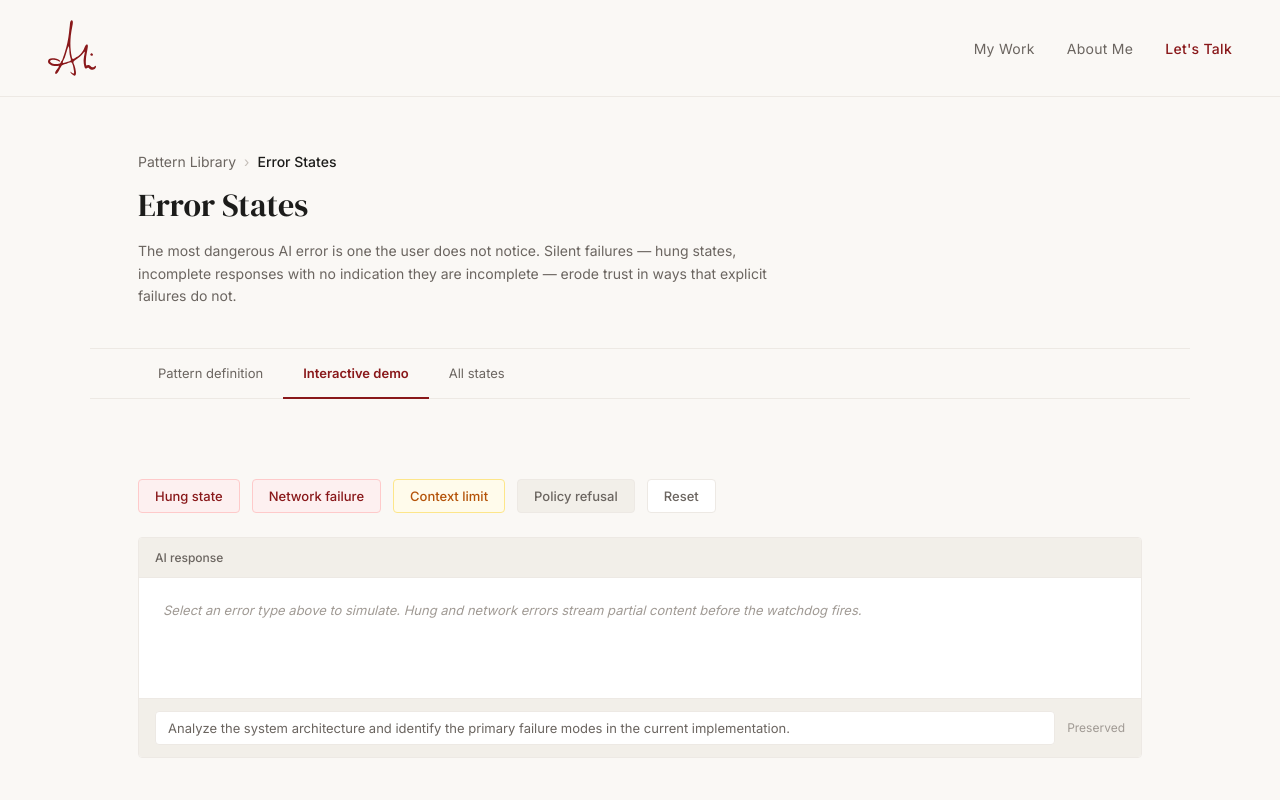
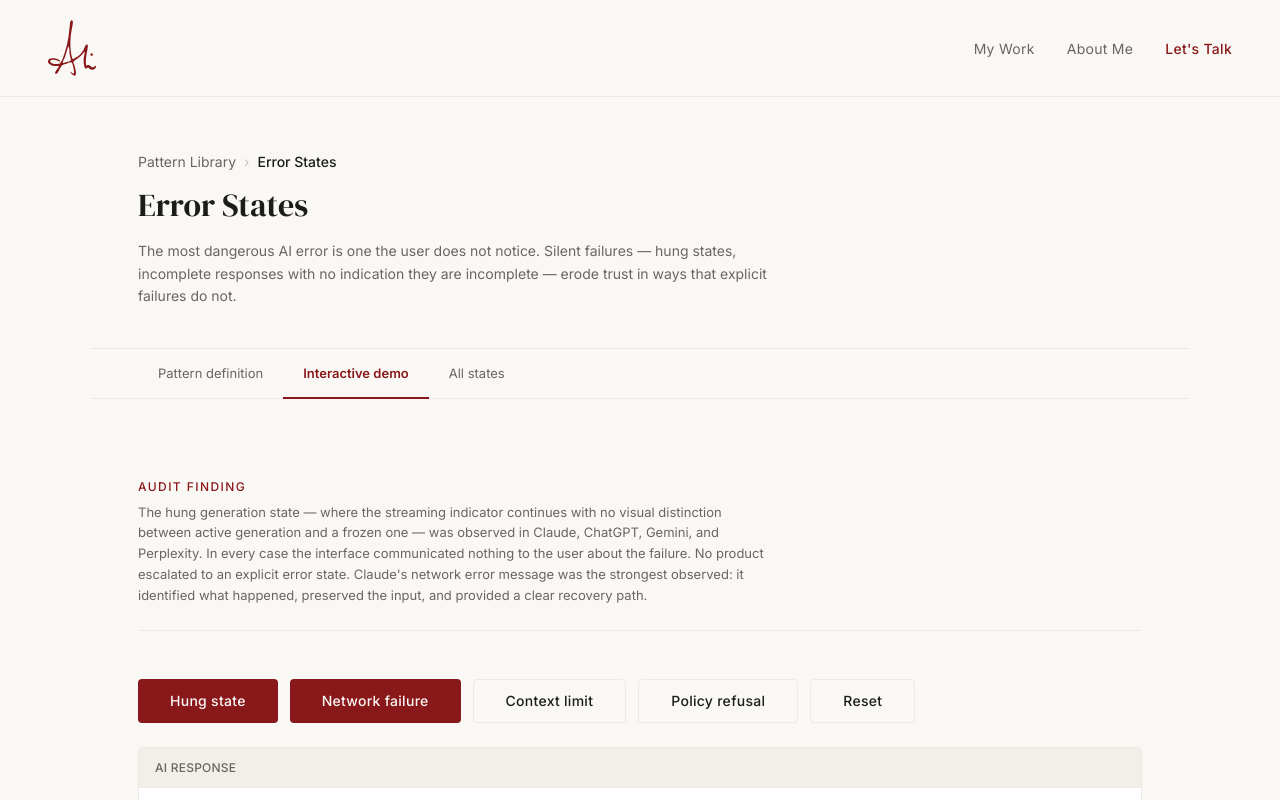
Before and after one commit to alikhandesign/alikhandesign.com, a Next.js app: page /patterns/error-states in a window 1280 px wide. Both pictures are taken after a click on the button "Interactive demo". Shown: the top 800 px of the page. Built offline with nearby package versions, Linux system fonts and the light colour scheme.

Commit message:
feat(patterns): add PatternAnnotation and per-error findings to error-states

```diff
--- a/app/patterns/error-states/page.tsx
+++ b/app/patterns/error-states/page.tsx
@@ -1,8 +1,10 @@
 'use client'
 import { useState, useEffect, useRef, CSSProperties } from 'react'
 import PatternShell from '../PatternShell'
+import PatternAnnotation from '../../components/PatternAnnotation'
 import StatusBadge from '../../components/StatusBadge'
 import InlineAlert from '../../components/InlineAlert'
+import Button from '../../components/Button'
 
 const TABS = [
   { id: 'definition', label: 'Pattern definition' },
@@ -10,52 +12,54 @@ const TABS = [
   { id: 'states',     label: 'All states' },
 ]
 
+const ANNOTATION = 'The hung generation state — where the streaming indicator continues with no visual distinction between active generation and a frozen one — was observed in Claude, ChatGPT, Gemini, and Perplexity. In every case the interface communicated nothing to the user about the failure. No product escalated to an explicit error state. Claude\'s network error message was the strongest observed: it identified what happened, preserved the input, and provided a clear recovery path.'
+
 type ErrorType = 'hung' | 'network' | 'context' | 'policy'
 type SimState  = 'idle' | 'generating' | 'errored'
 
-const PARTIAL_TEXT = 'Analyzing the system architecture, I can identify three primary failure modes in the current implementation. The first relates to connection pooling under high concurrency — specifically when'
+const PARTIAL = 'Analyzing the system architecture, I can identify three primary failure modes in the current implementation. The first relates to connection pooling under high concurrency — specifically when'
 
 const ERROR_CONFIG: Record<ErrorType, {
   title: string; message: string; cta: string; secondaryCta?: string
   variant: 'error' | 'warning' | 'neutral'
-  auditFinding: string
+  finding: string
 }> = {
   hung: {
     title: 'Generation stalled',
     message: 'The response stopped mid-stream. Your prompt has been preserved.',
     cta: 'Resume generation', secondaryCta: 'Copy partial output',
     variant: 'error',
-    auditFinding: 'Observed in Claude, ChatGPT, Gemini, and Perplexity. In every case, the streaming indicator continued running with no visual distinction between active generation and a frozen state. No product escalated to an error state — users had no signal to wait or intervene.',
+    finding: 'Observed in Claude, ChatGPT, Gemini, and Perplexity. Streaming indicator continued with no distinction between active and frozen generation. No product escalated to an error state or offered a recovery affordance.',
   },
   network: {
     title: 'Connection lost',
     message: 'Your network connection dropped. Retrying automatically in 5s.',
     cta: 'Retry now', secondaryCta: 'Copy prompt',
     variant: 'error',
-    auditFinding: 'Claude\'s network error message was the strongest in the audit: it identified what happened, noted what the user may have lost, preserved the input, and provided a clear retry path. Most products showed a generic "Something went wrong" with no recovery affordance.',
+    finding: 'Claude\'s network error message was the strongest in the audit: identified what happened, preserved the input, and provided a retry path. Most products returned a generic "Something went wrong" with no recovery affordance.',
   },
   context: {
     title: 'Context length exceeded',
     message: 'The conversation exceeds the current processing window. Trim the oldest messages to continue.',
     cta: 'Auto-trim and resubmit',
     variant: 'warning',
-    auditFinding: 'Perplexity surfaced a context-length error that communicated scale ("your conversation is too long") without telling the user what to do about it. Auto-trim as a recovery action is not offered by any product in the audit — users are left to figure out the fix manually.',
+    finding: 'Perplexity surfaced a context-length error that communicated scale without telling the user what to do. Auto-trim as a recovery action is not offered by any product in the audit — users are left to resolve it manually.',
   },
   policy: {
     title: 'Content policy',
     message: 'This request triggers a system safety block. Edit your prompt to continue.',
     cta: 'Edit prompt', secondaryCta: 'View guidelines',
     variant: 'neutral',
-    auditFinding: 'Policy refusals vary widely in specificity. Some products explain the category of restriction; others return a generic block with no context. None of the audited products offer a structured prompt-editing flow — users are returned to an empty input with no guidance on what to change.',
+    finding: 'Policy refusals vary widely in specificity across the audit. None of the products offer a structured prompt-editing flow — users are returned to an empty input with no guidance on what to change.',
   },
 }
 
 export default function ErrorStatesPage() {
-  const [activeTab, setActiveTab]   = useState('definition')
-  const [errorType, setErrorType]   = useState<ErrorType>('hung')
-  const [simState, setSimState]     = useState<SimState>('idle')
+  const [activeTab, setActiveTab]         = useState('definition')
+  const [errorType, setErrorType]         = useState<ErrorType>('hung')
+  const [simState, setSimState]           = useState<SimState>('idle')
   const [displayedText, setDisplayedText] = useState('')
-  const [countdown, setCountdown]   = useState(0)
+  const [countdown, setCountdown]         = useState(0)
   const streamRef   = useRef<ReturnType<typeof setInterval> | null>(null)
   const watchdogRef = useRef<ReturnType<typeof setTimeout> | null>(null)
   const countRef    = useRef<ReturnType<typeof setInterval> | null>(null)
@@ -67,28 +71,16 @@ export default function ErrorStatesPage() {
   }
 
   const simulate = (type: ErrorType) => {
-    clearAll()
-    setErrorType(type)
-    setDisplayedText('')
-    setCountdown(0)
-    setSimState('generating')
-
-    if (type === 'context' || type === 'policy') {
-      setTimeout(() => setSimState('errored'), 800)
-      return
-    }
-
+    clearAll(); setErrorType(type); setDisplayedText(''); setCountdown(0); setSimState('generating')
+    if (type === 'context' || type === 'policy') { setTimeout(() => setSimState('errored'), 800); return }
     let i = 0
     streamRef.current = setInterval(() => {
-      i += 3
-      setDisplayedText(PARTIAL_TEXT.slice(0, i))
-      if (i >= PARTIAL_TEXT.length) {
+      i += 3; setDisplayedText(PARTIAL.slice(0, i))
+      if (i >= PARTIAL.length) {
         clearInterval(streamRef.current!)
-        let secs = 8
-        setCountdown(secs)
+        let secs = 8; setCountdown(secs)
         countRef.current = setInterval(() => {
-          secs--
-          setCountdown(secs)
+          secs--; setCountdown(secs)
           if (secs <= 0) { clearInterval(countRef.current!); setSimState('errored') }
         }, 1000)
       }
@@ -100,62 +92,43 @@ export default function ErrorStatesPage() {
 
   const cfg = ERROR_CONFIG[errorType]
 
-  const auditCallout = simState === 'errored' ? (
-    <div style={{ marginTop: 'var(--space-4)', padding: 'var(--space-3) var(--space-4)', background: 'var(--warm-75)', borderLeft: '3px solid var(--accent)', borderRadius: '0 var(--radius) var(--radius) 0' }}>
-      <p style={{ fontSize: 'var(--text-xs)', color: 'var(--text-muted)', lineHeight: 'var(--line-height-normal)' }}>
-        <strong style={{ color: 'var(--accent)', textTransform: 'uppercase', letterSpacing: 'var(--letter-spacing-md)', fontSize: 'var(--text-xs)' }}>Audit finding —</strong>{' '}
-        {cfg.auditFinding}
-      </p>
-    </div>
-  ) : null
-
   const demo = (
     <div style={{ display: 'flex', flexDirection: 'column', gap: 'var(--space-6)' }}>
+      <PatternAnnotation finding={ANNOTATION} />
       <div style={{ display: 'flex', gap: 'var(--space-3)', flexWrap: 'wrap' }}>
-        <button onClick={() => simulate('hung')}    style={btn('var(--accent)', 'var(--accent-bg)', '#FECACA')}>Hung state</button>
-        <button onClick={() => simulate('network')} style={btn('var(--accent)', 'var(--accent-bg)', '#FECACA')}>Network failure</button>
-        <button onClick={() => simulate('context')} style={btn('#B45309', '#FFFBEB', '#FDE68A')}>Context limit</button>
-        <button onClick={() => simulate('policy')}  style={btn('var(--text-muted)', 'var(--warm-75)', 'var(--border)')}>Policy refusal</button>
-        <button onClick={reset}                     style={btn('var(--text-muted)', 'var(--surface)', 'var(--border)')}>Reset</button>
+        <Button label="Hung state"      variant="primary"   onClick={() => simulate('hung')}    arrow={false} />
+        <Button label="Network failure" variant="primary"   onClick={() => simulate('network')} arrow={false} />
+        <Button label="Context limit"   variant="secondary" onClick={() => simulate('context')} arrow={false} />
+        <Button label="Policy refusal"  variant="secondary" onClick={() => simulate('policy')}  arrow={false} />
+        <Button label="Reset"           variant="secondary" onClick={reset}                     arrow={false} />
       </div>
 
       <div style={{ border: '1px solid var(--border)', borderRadius: 'var(--radius)', background: 'var(--surface)', overflow: 'hidden' }}>
         <div style={{ padding: 'var(--space-3) var(--space-4)', borderBottom: '1px solid var(--border)', background: 'var(--warm-75)', display: 'flex', justifyContent: 'space-between', alignItems: 'center' }}>
-          <span style={{ fontSize: 'var(--text-xs)', color: 'var(--text-muted)', fontWeight: 'var(--font-weight-medium)' }}>AI response</span>
+          <span style={{ fontSize: 'var(--text-xs)', color: 'var(--text-muted)', fontWeight: 'var(--font-weight-medium)', letterSpacing: 'var(--letter-spacing-sm)', textTransform: 'uppercase' }}>AI response</span>
           {simState === 'generating' && <StatusBadge state="streaming" label="Generating" pulse />}
           {simState === 'errored'    && <StatusBadge state="error"     label="Error" />}
         </div>
 
         <div style={{ padding: 'var(--space-6)', minHeight: 120, display: 'flex', flexDirection: 'column', gap: 'var(--space-4)' }}>
-          {simState === 'idle' && (
-            <p style={{ color: 'var(--text-faint)', fontSize: 'var(--text-sm)', fontStyle: 'italic' }}>
-              Select an error type above to simulate. Hung and network errors stream partial content before the watchdog fires.
-            </p>
-          )}
+          {simState === 'idle' && <p style={{ color: 'var(--text-faint)', fontSize: 'var(--text-sm)', fontStyle: 'italic' }}>Select an error type above. Hung and network errors stream partial content before the watchdog fires.</p>}
           {simState === 'generating' && !displayedText && (
             <div style={{ display: 'flex', gap: 'var(--space-2)', alignItems: 'center' }}>
-              {[0,1,2].map(i => (
-                <span key={i} style={{ width:6, height:6, borderRadius:'50%', background:'var(--text-faint)', display:'block', animation:`bounce 1.2s ease-in-out ${i*0.2}s infinite` }} />
-              ))}
+              {[0,1,2].map(i => <span key={i} style={{ width:6, height:6, borderRadius:'50%', background:'var(--text-faint)', display:'block', animation:`bounce 1.2s ease-in-out ${i*0.2}s infinite` }} />)}
               <style>{`@keyframes bounce{0%,80%,100%{transform:translateY(0)}40%{transform:translateY(-6px)}}`}</style>
             </div>
           )}
           {displayedText && (
             <p style={{ fontSize: 'var(--text-base)', color: 'var(--text)', lineHeight: 'var(--line-height-loose)' }}>
               {displayedText}
-              {simState === 'generating' && (
-                <span style={{ display:'inline-block', width:2, height:'1em', background:'var(--text)', marginLeft:2, animation:'blink 1s step-end infinite', verticalAlign:'text-bottom' }} />
-              )}
+              {simState === 'generating' && <span style={{ display:'inline-block', width:2, height:'1em', background:'var(--text)', marginLeft:2, animation:'blink 1s step-end infinite', verticalAlign:'text-bottom' }} />}
               <style>{`@keyframes blink{50%{opacity:0}}`}</style>
             </p>
           )}
           {simState === 'errored' && (
-            <InlineAlert
-              variant={cfg.variant}
-              title={cfg.title}
+            <InlineAlert variant={cfg.variant} title={cfg.title}
               action={{ label: cfg.cta, onClick: () => { reset(); if (errorType === 'hung' || errorType === 'network') simulate(errorType) } }}
-              secondaryAction={cfg.secondaryCta ? { label: cfg.secondaryCta, onClick: () => {} } : undefined}
-            >
+              secondaryAction={cfg.secondaryCta ? { label: cfg.secondaryCta, onClick: () => {} } : undefined}>
               {cfg.message}
             </InlineAlert>
           )}
@@ -169,16 +142,21 @@ export default function ErrorStatesPage() {
 
         {/* Preserved input — always visible */}
         <div style={{ borderTop: '1px solid var(--border)', padding: 'var(--space-3) var(--space-4)', background: 'var(--warm-75)', display: 'flex', gap: 'var(--space-3)', alignItems: 'center' }}>
-          <input
-            readOnly
-            value="Analyze the system architecture and identify the primary failure modes in the current implementation."
+          <input readOnly value="Analyze the system architecture and identify the primary failure modes in the current implementation."
             style={{ flex: 1, padding: 'var(--space-2) var(--space-3)', border: '1px solid var(--border)', borderRadius: 'var(--radius)', fontSize: 'var(--text-sm)', fontFamily: 'var(--font-sans)', background: 'var(--surface)', color: 'var(--text-muted)', outline: 'none' }}
           />
           <span style={{ fontSize: 'var(--text-xs)', color: 'var(--text-faint)', whiteSpace: 'nowrap' }}>Preserved</span>
         </div>
       </div>
 
-      {auditCallout}
+      {/* Per-error audit finding — shown after error triggers */}
+      {simState === 'errored' && (
+        <div style={{ padding: 'var(--space-3) var(--space-4)', background: 'var(--warm-75)', borderLeft: '3px solid var(--accent)', borderRadius: '0 var(--radius) var(--radius) 0' }}>
+          <p style={{ fontSize: 'var(--text-xs)', color: 'var(--text-muted)', lineHeight: 'var(--line-height-normal)' }}>
+            <strong style={{ color: 'var(--accent)', textTransform: 'uppercase', letterSpacing: 'var(--letter-spacing-md)', fontSize: 'var(--text-xs)' }}>Audit finding — {cfg.title} —</strong>{' '}{cfg.finding}
+          </p>
+        </div>
+      )}
     </div>
   )
 
@@ -187,10 +165,7 @@ export default function ErrorStatesPage() {
       {(Object.entries(ERROR_CONFIG) as Array<[ErrorType, typeof ERROR_CONFIG[ErrorType]]>).map(([type, c]) => (
         <div key={type} style={{ padding: 'var(--space-4)', border: '1px solid var(--border)', borderRadius: 'var(--radius)', background: 'var(--surface)' }}>
           <p style={{ fontSize: 'var(--text-sm)', fontWeight: 'var(--font-weight-semibold)', color: 'var(--text)', marginBottom: 'var(--space-2)' }}>{c.title}</p>
-          <p style={{ fontSize: 'var(--text-sm)', color: 'var(--text-muted)', lineHeight: 'var(--line-height-normal)', marginBottom: 'var(--space-3)' }}>{c.message}</p>
-          <p style={{ fontSize: 'var(--text-xs)', color: 'var(--text-faint)', lineHeight: 'var(--line-height-normal)', borderTop: '1px solid var(--border)', paddingTop: 'var(--space-3)' }}>
-            <strong style={{ color: 'var(--accent)' }}>Audit — </strong>{c.auditFinding}
-          </p>
+          <p style={{ fontSize: 'var(--text-sm)', color: 'var(--text-muted)', lineHeight: 'var(--line-height-normal)', marginBottom: 'var(--space-3)' }}>{c.message} Recovery: {c.cta}{c.secondaryCta ? ` / ${c.secondaryCta}` : ''}.</p>
         </div>
       ))}
     </div>
@@ -199,15 +174,10 @@ export default function ErrorStatesPage() {
   const definition = <Definition />
 
   return (
-    <PatternShell
-      title="Error States"
-      slug="error-states"
+    <PatternShell title="Error States" slug="error-states"
       problem="The most dangerous AI error is one the user does not notice. Silent failures — hung states, incomplete responses with no indication they are incomplete — erode trust in ways that explicit failures do not."
-      activeTab={activeTab}
-      onTabChange={setActiveTab}
-      tabs={TABS}
-      mobileContent={{ definition, demo, states }}
-    >
+      activeTab={activeTab} onTabChange={setActiveTab} tabs={TABS}
+      mobileContent={{ definition, demo, states }}>
       {activeTab === 'definition' && definition}
       {activeTab === 'demo' && demo}
       {activeTab === 'states' && states}
@@ -220,9 +190,9 @@ function Definition() {
     <div style={{ maxWidth: 680, display: 'flex', flexDirection: 'column', gap: 'var(--space-8)' }}>
       {[
         { label: 'Problem', text: 'Silent failures are the most consistent design gap in the audit. The hung generation state — where the streaming indicator continues with no differentiation between active generation and a frozen one — was observed in four of six products. No product escalates from a generation indicator to a distinct error state.' },
-        { label: 'Prescription', text: 'Four requirements: visibility (every failure produces a visible signal, hung state escalates after 8s watchdog), specificity (error messages identify what went wrong at an actionable level), input preservation (prompt never cleared during any error), recovery path (every error state has a clear next action). Four error types with distinct visual treatment and distinct copy.' },
-        { label: 'Design decisions', text: 'Watchdog threshold: 8s standard, expandable to 30s for known heavy tasks via backend flag. Error message specificity vs. technical accuracy — when genuinely unknown, honest vagueness beats fabricated specificity. Minimum viable implementation: input preservation + single retry CTA satisfies the baseline before the full taxonomy.' },
-        { label: 'Tradeoffs', text: 'Hung state escalation risks false positives on slow but functional responses — threshold must be calibrated to product latency. Differentiated visual taxonomy increases implementation surface area. Auto-retry behavior (network errors) must handle the case where the connection is still down.' },
+        { label: 'Prescription', text: 'Four requirements: visibility (every failure produces a visible signal), specificity (error messages identify what went wrong at an actionable level), input preservation (prompt never cleared during any error), recovery path (every error state has a clear next action). Four error types with distinct visual treatment and copy.' },
+        { label: 'Design decisions', text: 'Watchdog threshold: 8s standard, expandable to 30s for known heavy tasks via backend flag. Error message specificity vs. accuracy — when genuinely unknown, honest vagueness beats fabricated specificity. Minimum viable implementation: input preservation + single retry CTA satisfies the baseline before the full taxonomy.' },
+        { label: 'Tradeoffs', text: 'Hung state escalation risks false positives on slow but functional responses. Differentiated visual taxonomy increases implementation surface area. Auto-retry behavior on network errors must handle the case where the connection is still down.' },
       ].map(item => (
         <div key={item.label}>
           <p className="eyebrow" style={{ marginBottom: 'var(--space-3)' }}>{item.label}</p>
@@ -232,7 +202,3 @@ function Definition() {
     </div>
   )
 }
-
-function btn(color: string, bg: string, border: string): CSSProperties {
-  return { padding: 'var(--space-2) var(--space-4)', fontSize: 'var(--text-sm)', fontWeight: 'var(--font-weight-medium)', color, background: bg, border: `1px solid ${border}`, borderRadius: 'var(--radius)', cursor: 'pointer', fontFamily: 'var(--font-sans)', transition: 'opacity var(--transition-base)' }
-}
```
